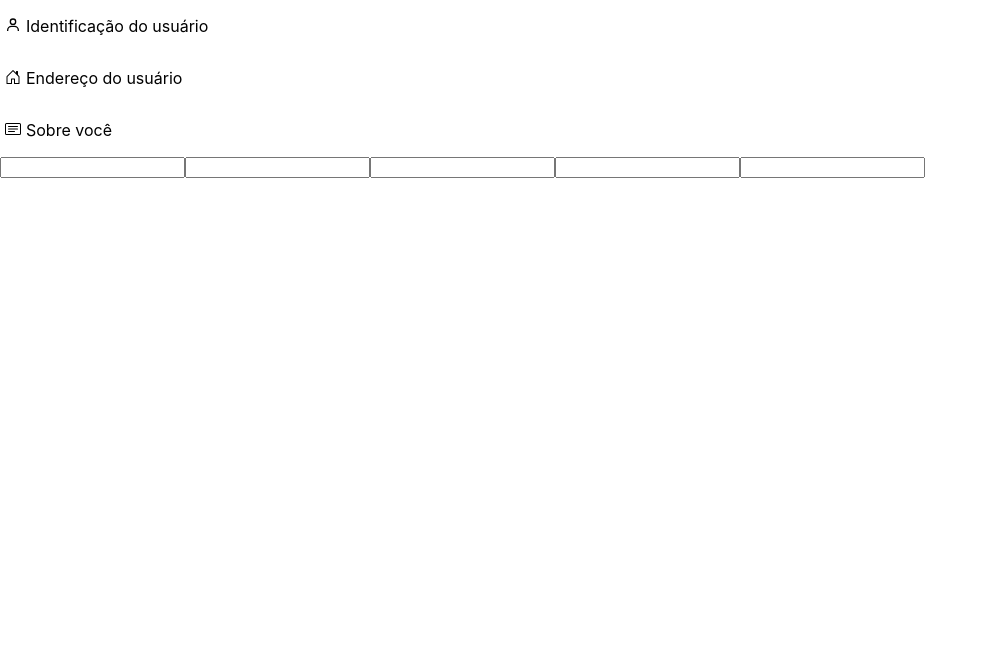
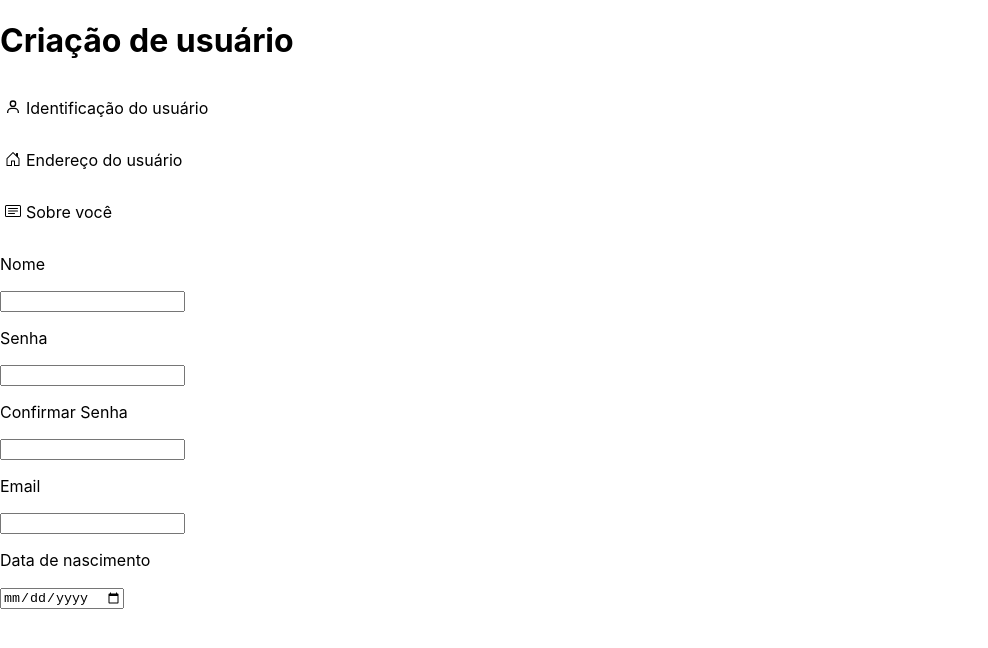
Before and after one commit to AllineFranciely/Sossego-Challenge, a React (Create React App) app: page /user-id in a window 1280 px wide. Shown: the top 648 px of the page, without its empty margins (0-988 px from the left). Built offline with nearby package versions, Linux system fonts and the light colour scheme.

Commit message:
feat: implementa inputs na página de identificação de usuário

```diff
--- a/src/pages/UserId/UserId.js
+++ b/src/pages/UserId/UserId.js
@@ -1,26 +1,70 @@
-import React from 'react';
+import React, { useState } from 'react';
 import NavigateBar from '../../components/NavigateBar/NavigateBar';
 
 function UserId() {
+
+  const [IdState, setIdState] = useState({
+    nome:'',
+    senha: '',
+    email:  '',
+    nascimento: '',
+  });
+  const { nome, senha, email, nascimento } = IdState;
+
+  const handleChange = ({ target }) => {
+    const { name } = target;
+    let { value } = target;
+
+    setIdState((prevState) => ({
+      ...prevState,
+      [name]: value,
+    }));
+  }
+
   return (
     <div>
+      <h1>Criação de usuário</h1>
       <NavigateBar />
-
       <form>
+        <p>Nome</p>
         <input
         type="text"
+        className="InputName"
+        name="nome"
+        value={nome}
+        onChange={handleChange}
         />
+        <p>Senha</p>
         <input
         type="password"
+        className="InputPassword"
+        name="senha"
+        value={senha}
+        onChange={handleChange}
         />
+        <p>Confirmar Senha</p>
         <input
         type="password"
+        className="InputPasswordConfirm"
+        name="senha"
+        value={senha}
+        onChange={handleChange}
         />
+        <p>Email</p>
         <input
         type="text"
+        className="InputEmail"
+        name="email"
+        value={email}
+        onChange={handleChange}
         />
+        <p>Data de nascimento</p>
         <input
-        type="text"
+        type="date"
+        className="InputBirth"
+        name="nascimento"
+        value={nascimento}
+        onChange={handleChange}
         />
       </form>
     </div>
```
